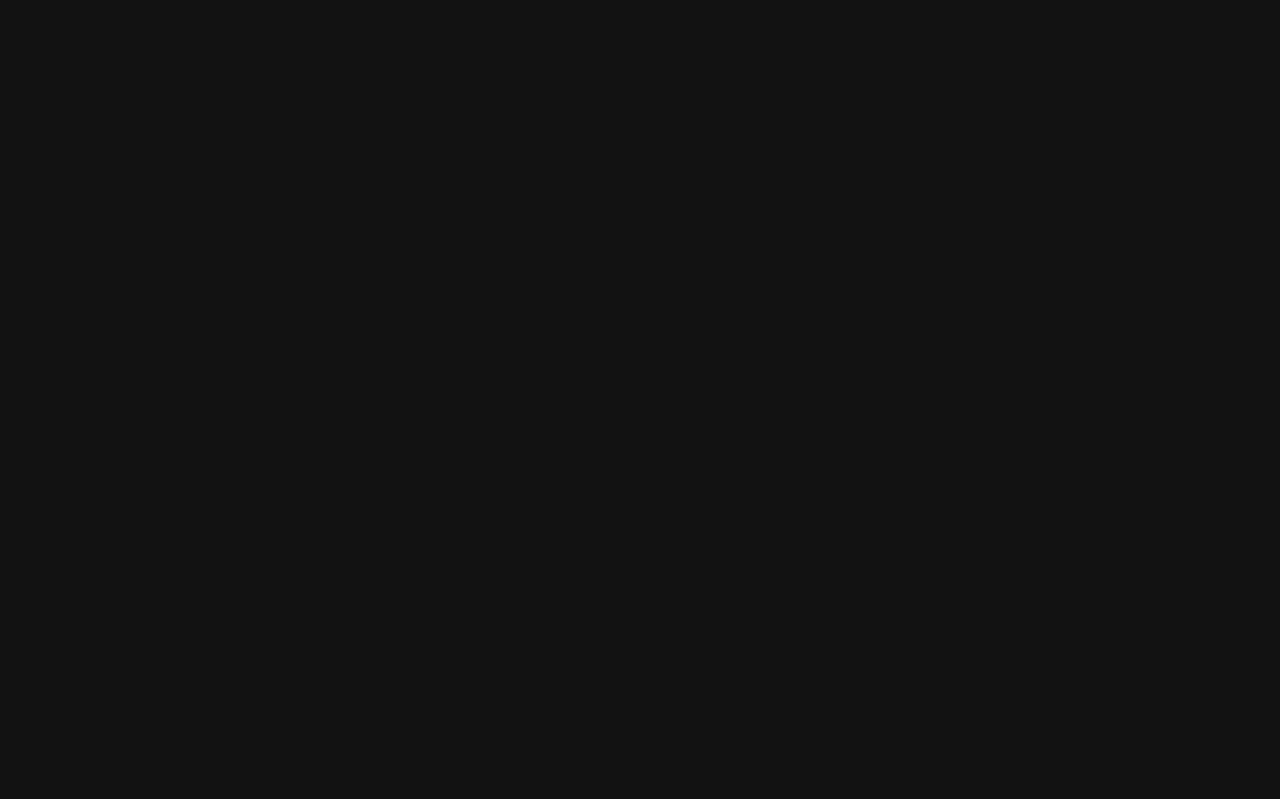
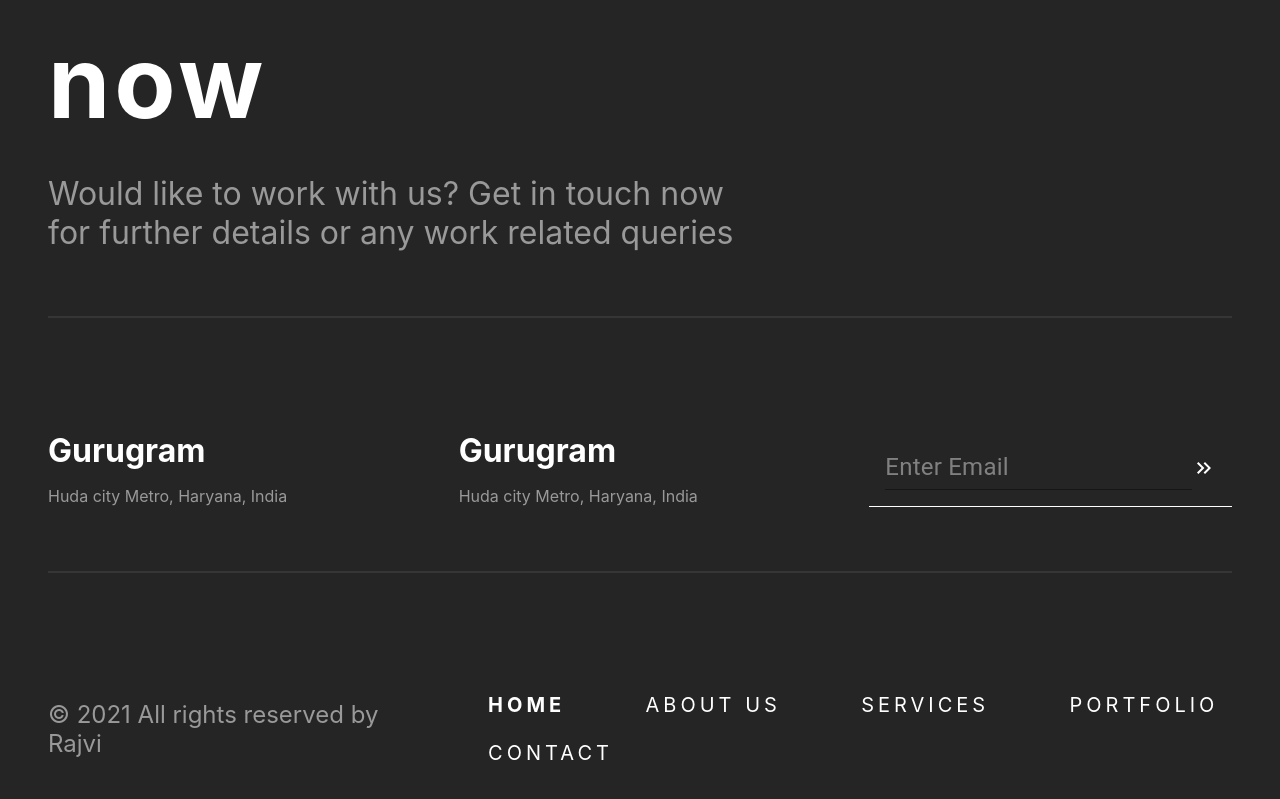
Before and after one commit to iammrverma/Rajvi, a React (Vite) app: page / in a window 1280 px wide. Shown: the part 1545-2344 px from the top of the page. Before the commit the page ends 1276 px from the top, so only its background shows below. Built offline with nearby package versions, Linux system fonts and the light colour scheme.

Commit message:
footer added, ul in navbar converted into Navlist component

```diff
--- /dev/null
+++ b/src/components/Footer.jsx
@@ -0,0 +1,140 @@
+import { Input } from "@mui/material";
+import React from "react";
+import KeyboardDoubleArrowRightIcon from "@mui/icons-material/KeyboardDoubleArrowRight";
+import { Navlist } from "./Navbar";
+
+const Footer = () => {
+  return (
+    <div>
+      <div
+        className="footer"
+        style={{
+          display: "flex",
+          justifyContent: "center",
+          alignItems: "flex-start",
+          flexDirection: "column",
+          backgroundColor: "var(--background-secondary-color)",
+          color: "var(--text-primary-color)",
+          padding: "3rem",
+          gap: "3rem",
+        }}
+      >
+        <div
+          className="f-one"
+          style={{
+            borderBottom: "2px solid var(--border)",
+            padding: "4rem 0",
+            width: "100%",
+          }}
+        >
+          <div
+            style={{
+              maxWidth: "60% ",
+              display: "flex",
+              flexDirection: "column",
+              gap: "2rem",
+            }}
+          >
+            <h1 style={{ fontSize: "6.25rem", letterSpacing: "4px" }}>
+              Get Started now
+            </h1>
+            <p style={{ fontSize: "2rem" }}>
+              Would like to work with us? Get in touch now for further details
+              or any work related queries
+            </p>
+          </div>
+        </div>
+        <div
+          className="f-two"
+          style={{
+            gap: "3rem",
+            padding: "4rem 0",
+            borderBottom: "2px solid var(--border)",
+            alignItems: "center",
+
+            width: "100%",
+            display: "grid",
+            gridTemplateColumns: "repeat(3, 1fr)",
+          }}
+        >
+          <div
+            className=""
+            style={{ display: "flex", flexDirection: "column", gap: "1rem" }}
+          >
+            <div className="city">
+              <h3 style={{ fontSize: "2rem" }}>Gurugram</h3>
+            </div>
+            <div className="streetAdress">
+              <p>Huda city Metro, Haryana, India</p>
+            </div>
+          </div>
+          <div
+            className=""
+            style={{ display: "flex", flexDirection: "column", gap: "1rem" }}
+          >
+            <div className="city">
+              <h3 style={{ fontSize: "2rem" }}>Gurugram</h3>
+            </div>
+            <div className="streetAdress">
+              <p>Huda city Metro, Haryana, India</p>
+            </div>
+          </div>
+
+          <div
+            className="f-email"
+            style={{
+              borderBottom: "1px solid var(--text-primary-color)",
+              display: "flex",
+              justifyContent: "space-between",
+              alignItems: "center",
+              padding: "1rem ",
+            }}
+          >
+            <Input
+              placeholder="Enter Email"
+              sx={{
+                fontSize: "1.5rem",
+                color: "var(--text-primary-color)",
+                outline: "none",
+                border: "none",
+                "&:focus": {
+                  outline: "none",
+                  boxShadow: "none",
+                },
+                "&.Mui-focused": {
+                  outline: "none",
+                  boxShadow: "none",
+                },
+              }}
+            />
+            <KeyboardDoubleArrowRightIcon
+              sx={{
+                color: "var(--text-primary-color)",
+                cursor: "pointer",
+              }}
+            />
+          </div>
+        </div>
+        <div
+          className="three"
+          style={{
+            display: "flex",
+            justifyContent: "space-between",
+            alignItems: "center",
+            padding: "4rem 0",
+            width: "100%",
+            gap: "3rem",
+          }}
+        >
+          <p style={{ fontSize: "1.5rem" }}>
+            © 2021 All rights reserved by Rajvi
+          </p>
+
+          <Navlist wrap={true} />
+        </div>
+      </div>
+    </div>
+  );
+};
+
+export default Footer;
--- a/src/components/Home.jsx
+++ b/src/components/Home.jsx
@@ -2,12 +2,14 @@ import React from "react";
 import Hero from "./sections/Hero";
 import ClientsCarousal from "./ClientsCarousal";
 import FAQ from "./Faq";
+import Footer from "./Footer";
 
 const Home = () => {
   return <>
   <Hero />
   <ClientsCarousal />
   <FAQ />
+  <Footer />
   </>
 };
 
--- a/src/components/Navbar.jsx
+++ b/src/components/Navbar.jsx
@@ -23,7 +23,17 @@ const NavLink = ({ to, label, closeMenu }) => {
     </li>
   );
 };
-
+export const Navlist = ({ closeMenu, isOpen, wrap }) => {
+  return (
+    <ul className={`nav-list ${isOpen ? "open" : ""} ${wrap ? "wrap" : ""}`}>
+      <NavLink to="/" label="Home" closeMenu={closeMenu} />
+      <NavLink to="/about-us" label="About us" closeMenu={closeMenu} />
+      <NavLink to="/services" label="Services" closeMenu={closeMenu} />
+      <NavLink to="/portfolio" label="Portfolio" closeMenu={closeMenu} />
+      <NavLink to="/contact" label="Contact" closeMenu={closeMenu} />
+    </ul>
+  );
+};
 const NavBar = () => {
   const [isOpen, setIsOpen] = useState(false);
 
@@ -41,13 +51,7 @@ const NavBar = () => {
           <button className="btn" onClick={closeMenu}>
             <Close />
           </button>
-          <ul className={`nav-list ${isOpen ? "open" : ""}`}>
-            <NavLink to="/" label="Home" closeMenu={closeMenu} />
-            <NavLink to="/about-us" label="About us" closeMenu={closeMenu} />
-            <NavLink to="/services" label="Services" closeMenu={closeMenu} />
-            <NavLink to="/portfolio" label="Portfolio" closeMenu={closeMenu} />
-            <NavLink to="/contact" label="Contact" closeMenu={closeMenu} />
-          </ul>
+          <Navlist closeMenu={closeMenu} isOpen={isOpen} wrap={true} />
         </div>
         <div className="navbar-actions">
           <div className="navbar-cta">
--- a/src/index.css
+++ b/src/index.css
@@ -13,6 +13,8 @@ html {
   --text-primary-color: #ffffff;
   --text-secondary-color: #999999;
   --background-color: #121212;
+  --background-secondary-color: #262525;
+
   --theme: #c8f31d;
   --text-color: rgba(255, 255, 255, 0.87);
   --border: rgba(255, 255, 255, 0.08);
--- a/src/styles/navbar.css
+++ b/src/styles/navbar.css
@@ -61,7 +61,9 @@
   overflow: hidden;
   transition: all 0.3s ease;
 }
-
+.nav-list.wrap {
+  flex-wrap: wrap;
+}
 .nav.open {
   visibility: visible;
   opacity: 1;
@@ -115,7 +117,6 @@
     right: 0;
     align-items: center;
     justify-content: center;
-
     z-index: 10;
     background-color: var(--background-color);
     background-color: rgba(var(--background-color), 0.1);
@@ -139,6 +140,7 @@
     justify-content: center;
     align-items: center;
   }
+
   .nav-item a {
     color: var(--background-color);
   }
@@ -149,7 +151,6 @@
     display: block;
   }
 }
-
 
 /* Media query for smaller screens */
 @media (max-width: 768px) {
```
